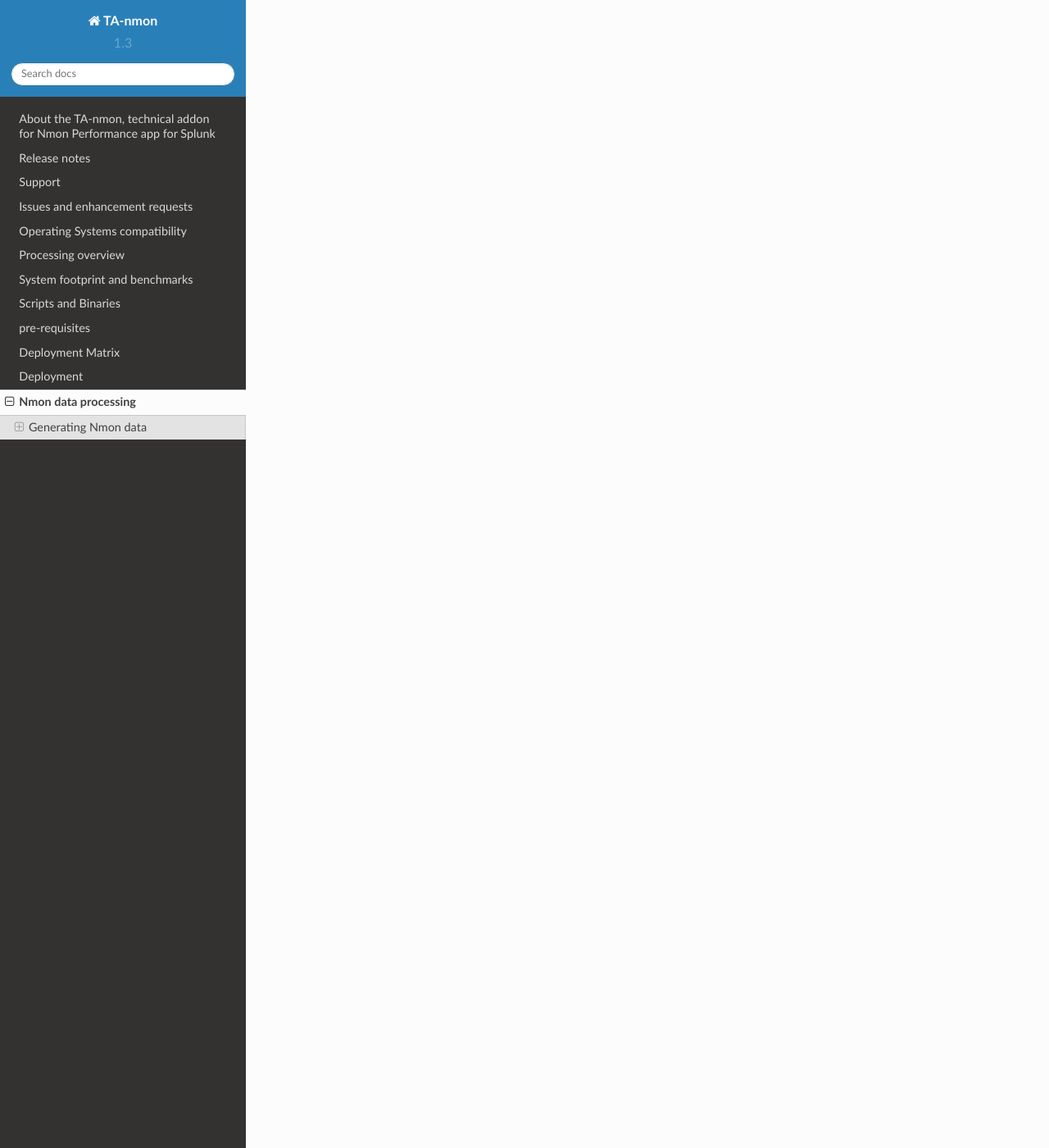
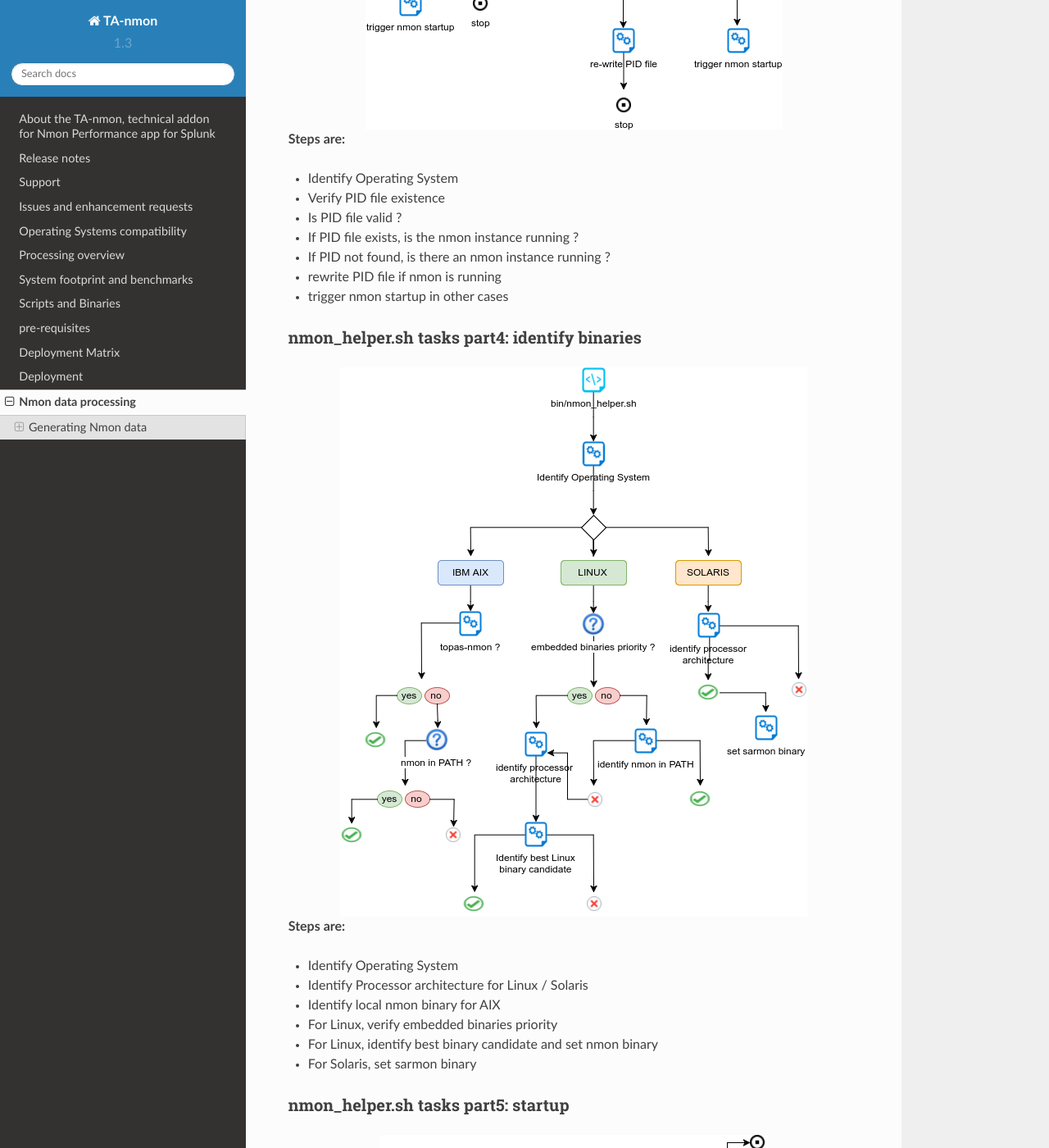
Before and after one commit to guilhemmarchand/TA-nmon, a Sphinx documentation site: the page built from docs/data_processing.rst, in a window 1280 px wide and 1400 px high, scrolled down 2501 px. Shown: the whole window at 82% size. Built offline with Sphinx 7.4.7 and the Read the Docs theme 2.0.0, drawn with Linux system fonts in a browser that asks for light colours; some of the changed text lies outside the part shown.

Commit message:
documentation update

```diff
--- a/docs/data_processing.rst
+++ b/docs/data_processing.rst
@@ -45,6 +45,53 @@
 * check if local/nmon.conf exist, and source file (override any previously defined values)
 * check if /etc/nmon.conf exist (provide override mechanism at local server level), and source file (override any previously defined values)
 
-******************************************************************
-nmon_helper.sh tasks part3: identify OS, architecture and binaries
-******************************************************************
+**********************************************
+nmon_helper.sh tasks part3: identify instances
+**********************************************
+
+.. image:: img/nmon_helper_part3.png
+   :alt: nmon_helper_part3.png
+   :align: center
+
+**Steps are:**
+
+* Identify Operating System
+* Verify PID file existence
+* Is PID file valid ?
+* If PID file exists, is the nmon instance running ?
+* If PID not found, is there an nmon instance running ?
+* rewrite PID file if nmon is running
+* trigger nmon startup in other cases
+
+*********************************************
+nmon_helper.sh tasks part4: identify binaries
+*********************************************
+
+.. image:: img/nmon_helper_part4.png
+   :alt: nmon_helper_part4.png
+   :align: center
+
+**Steps are:**
+
+* Identify Operating System
+* Identify Processor architecture for Linux / Solaris
+* Identify local nmon binary for AIX
+* For Linux, verify embedded binaries priority
+* For Linux, identify best binary candidate and set nmon binary
+* For Solaris, set sarmon binary
+
+***********************************
+nmon_helper.sh tasks part5: startup
+***********************************
+
+.. image:: img/nmon_helper_part5.png
+   :alt: nmon_helper_part5.png
+   :align: center
+
+**Steps are:**
+
+* Idenfity fifo_reader running
+* set the nmon destination (fifo1 / fifo2)
+* start nmon binary
+* Identify interpreter to be used
+* start the fifo_reader
```
Also changed, not shown: docs/img/nmon_helper_part2.png, docs/img/nmon_helper_part3.png (added), docs/img/nmon_helper_part4.png (added), docs/img/nmon_helper_part5.png (added).
